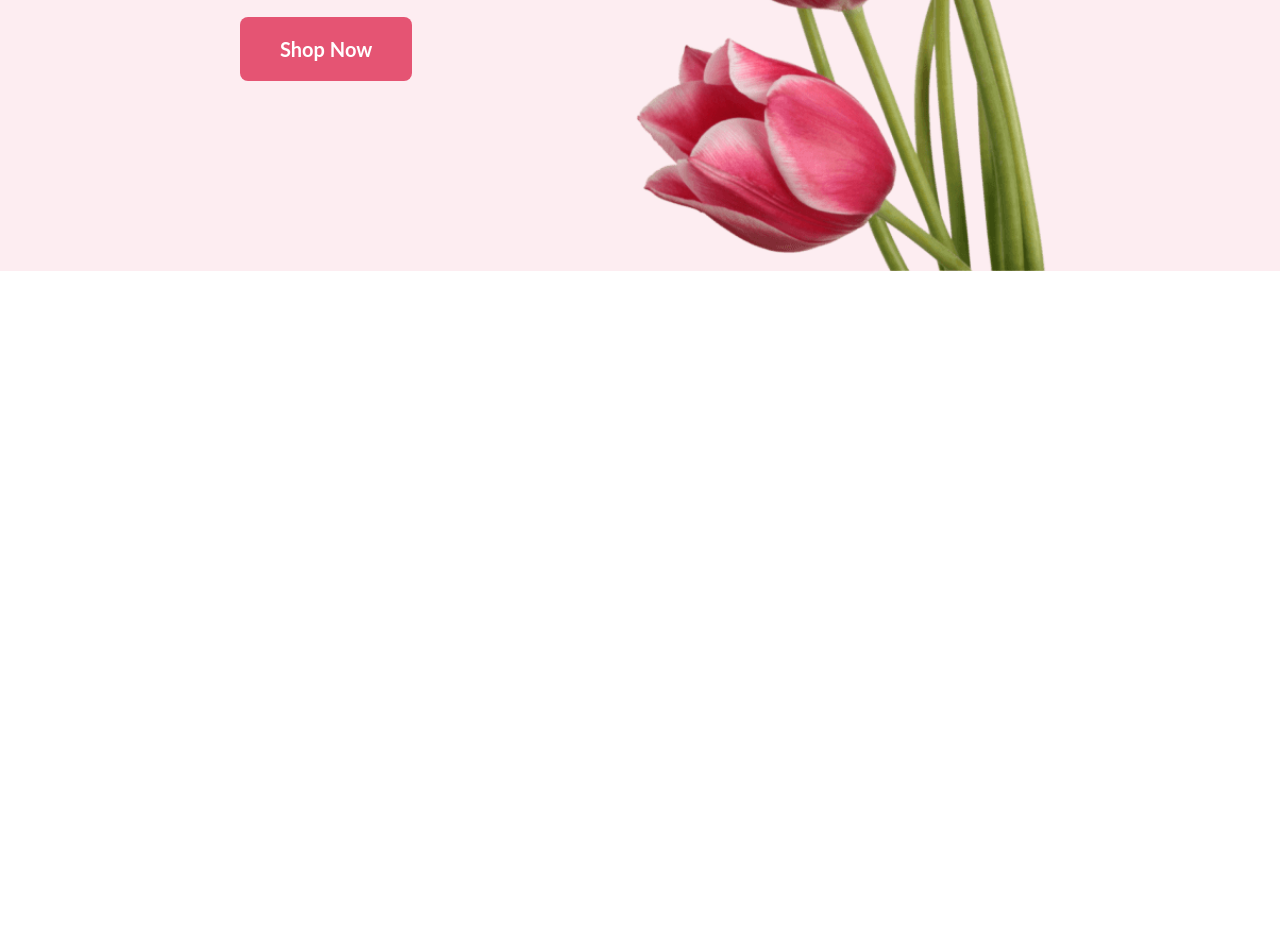
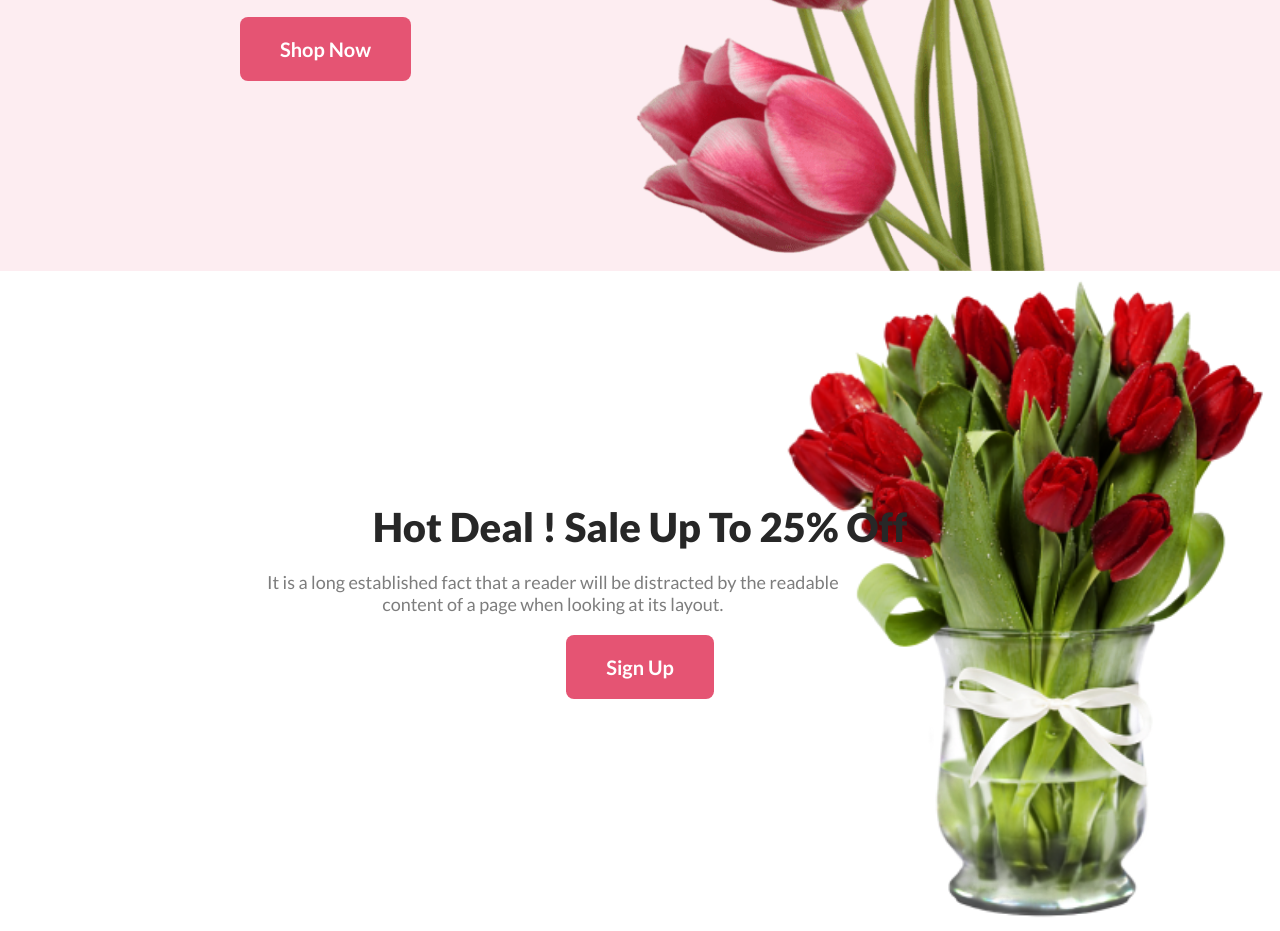
Before and after one commit to SintoDas/assignment-1-flower-shop, a plain HTML site: page index.html in a window 1280 px wide. Shown: the part 579-1510 px from the top of the page. Before the commit the page ends 850 px from the top, so only its background shows below. Drawn offline with Linux system fonts and the light colour scheme.

Commit message:
sell-up done

```diff
--- a/index.html
+++ b/index.html
@@ -4,6 +4,12 @@
     <meta charset="UTF-8" />
     <meta name="viewport" content="width=device-width, initial-scale=1.0" />
     <title>Assignment Flower Shop</title>
+    <link rel="preconnect" href="https://fonts.googleapis.com" />
+    <link rel="preconnect" href="https://fonts.gstatic.com" crossorigin />
+    <link
+      href="https://fonts.googleapis.com/css2?family=Fira+Sans&family=Handlee&family=Lato:wght@300;400;700;900&family=Open+Sans:wght@400;700;800&family=Roboto&family=Satisfy&family=Work+Sans:wght@400;700;800&display=swap"
+      rel="stylesheet"
+    />
     <link rel="stylesheet" href="styles/style.css" />
   </head>
   <body>
@@ -26,5 +32,17 @@
         </div>
       </div>
     </section>
+    <section>
+      <div class="deal-container">
+        <div class="sell-up">
+          <h3 class="deal-title">Hot Deal ! Sale Up To 25% Off</h3>
+          <p class="deal-description">
+            It is a long established fact that a reader will be distracted by
+            the readable content of a page when looking at its layout.
+          </p>
+          <button class="btn">Sign Up</button>
+        </div>
+      </div>
+    </section>
   </body>
 </html>
--- a/styles/style.css
+++ b/styles/style.css
@@ -1,6 +1,10 @@
 * {
   padding: 0;
   margin: 0;
+  font-family: "Fira Sans", sans-serif;
+  font-family: "Handlee", cursive;
+  font-family: "Lato", sans-serif;
+  font-family: "Roboto", sans-serif;
 }
 /* shared sytle */
 .btn {
@@ -45,3 +49,44 @@
   width: 50%;
   margin-bottom: 20px;
 }
+/* deal-container */
+.deal-container {
+  height: 620px;
+  background-image: url("../images/pngwing\ 8.png");
+  background-repeat: no-repeat;
+  background-position: center right;
+
+  /* center left
+  bottom left
+  top right
+  bottom right
+  top center
+  center center
+  bottom center*/
+  /* it in mind center right */
+  align-items: center;
+  background-size: contain;
+  display: flex;
+  justify-content: center;
+}
+
+.deal-title {
+  color: #272727;
+  font-family: Lato;
+  font-size: 40px;
+  font-weight: 800;
+}
+.deal-container {
+  text-align: center;
+  padding: 20px;
+}
+.deal-description {
+  width: 60%;
+  color: rgba(39, 39, 39, 0.6);
+  font-family: Lato;
+  font-size: 18px;
+  font-weight: 400;
+  margin-top: 20px;
+  margin-bottom: 20px;
+  padding-left: 120px;
+}
```
